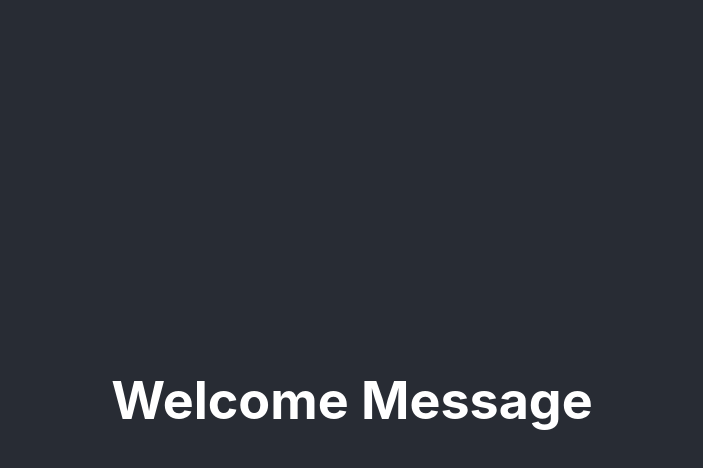
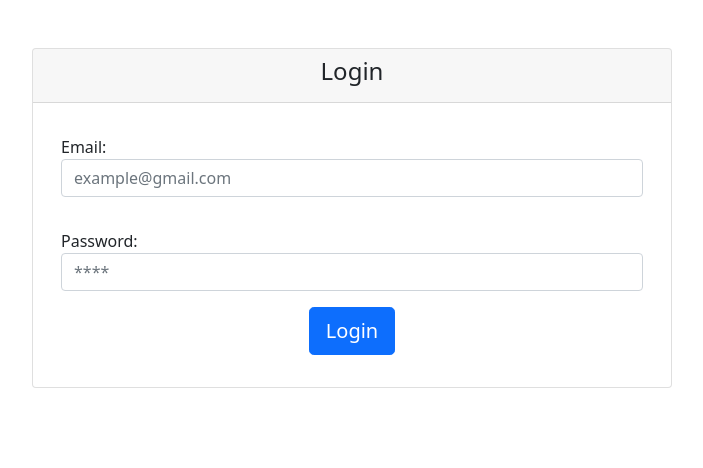
Before and after one commit to youngmikec/react-crm-dashboard, a React (Create React App) app: page /auth/login in a window 1280 px wide. Shown: the top 468 px of the page, without its empty margins (288-991 px from the left). Built offline with nearby package versions, Linux system fonts and the light colour scheme.

Commit message:
first commit

```diff
--- a/package.json
+++ b/package.json
@@ -7,10 +7,13 @@
     "@testing-library/react": "^13.2.0",
     "@testing-library/user-event": "^13.5.0",
     "axios": "^0.27.2",
+    "bootstrap": "^5.1.3",
     "react": "^18.1.0",
     "react-dom": "^18.1.0",
     "react-router": "^6.3.0",
+    "react-router-dom": "^6.3.0",
     "react-scripts": "5.0.1",
+    "react-toastify": "^9.0.1",
     "web-vitals": "^2.1.4"
   },
   "scripts": {
--- a/src/App.js
+++ b/src/App.js
@@ -1,12 +1,45 @@
+import React, { useState, useEffect } from 'react';
+import { BrowserRouter as Router, Routes, Route  } from "react-router-dom";
+
+//Routes
+import {appRoutes, privateRoutes} from './routes';
+
 import './App.css';
+import { isAuthenticated } from './utils';
 
 function App() {
+  let [authenticated, setAuthenticated] = useState(false);
+
+  useEffect(() => {
+    const loggedIn = isAuthenticated();
+    setAuthenticated(loggedIn);
+  }, [authenticated]);
+
+  const getRoutes = (routes) => {
+    return routes.map((route, indx) => {
+      return <Route
+        exact
+        path={route.path}
+        key={indx}
+        element={<route.component/>}
+      />
+    })
+  }
+
   return (
-    <div className="App">
-      <header className="App-header">
-        <h1>Welcome Message</h1>
-      </header>
-    </div>
+    <Router>
+      <Routes>
+        {
+          authenticated
+          ? (
+            getRoutes(privateRoutes)
+          )
+          : (
+            getRoutes(appRoutes)
+          )
+        }
+      </Routes>
+    </Router>
   );
 }
 
--- /dev/null
+++ b/src/components/Alert/index.jsx
@@ -0,0 +1,23 @@
+import React, {useEffect} from 'react';
+import { ToastContainer, toast } from 'react-toastify';
+
+const Alert = ({message}) => {
+    useEffect(
+        () => {
+            toast(message, {
+                position: "top-right",
+                autoClose: 5000,
+                hideProgressBar: false,
+                closeOnClick: true,
+                pauseOnHover: true,
+                draggable: true,
+                progress: undefined,
+            });
+        }
+    )
+    return (
+        <ToastContainer/>
+    )
+}
+
+export default Alert;
--- a/src/pages/login/index.jsx
+++ b/src/pages/login/index.jsx
@@ -1,9 +1,77 @@
-import React from "react";
+import React, { useState } from "react";
+import Alert from '../../components/Alert';
+import { loginUser } from "../../services/auth";
+import "bootstrap/dist/css/bootstrap.min.css";
 
 const Login = () => {
+    let [email, setEmail] = useState(null);
+    let [password, setPassword] = useState(null);
+
+    const handleChangeEvent = (value, name) => {
+        switch(name){
+            case 'email':
+                setEmail(value);
+                break;
+            case 'password':
+                setPassword(value);
+                break;
+            default:
+                break;
+        }
+    }
+
+    const handleSubmit = (event) => {
+        event.preventDefault();
+        const {status, message} = loginUser(email, password);
+        if(status === 403){
+            <Alert message={message} />
+            return;
+        }
+        <Alert message={message} />
+    }
+
     return (
-        <div>
-            <h1>Footer works</h1>
+        <div className="pt-5">
+            <div className="card w-50 mx-auto">
+                <div className="card-header text-center">
+                    <h4 className="card-title">Login</h4>
+                </div>
+                <div className="card-body">
+                    <div className="container">
+                        <form className="form" onSubmit={handleSubmit}>
+                            <div className="row">
+                                <div className="col-12">
+                                    <div className="form-group my-3">
+                                        <label htmlFor='email'>Email:</label>
+                                        <input
+                                            type='email'
+                                            onChange={(event) => {handleChangeEvent(event.target.value, 'email')}}
+                                            className="form-control"
+                                            name="email"
+                                            placeholder="example@gmail.com"
+                                        />
+                                    </div>
+                                </div>
+                            </div>
+
+                            <div className="form-group my-3">
+                                <label htmlFor='password'>Password:</label>
+                                <input
+                                    type='password'
+                                    onChange={(event) => {handleChangeEvent(event.target.value, 'password')}}
+                                    className="form-control"
+                                    name="password"
+                                    placeholder="****"
+                                />
+                            </div>
+
+                            <div className="form-group text-center my-3">
+                                <button className="btn btn-primary btn-lg">Login</button>
+                            </div>
+                        </form>
+                    </div>
+                </div>
+            </div>
         </div>
     )
 }
--- a/src/routes/index.js
+++ b/src/routes/index.js
@@ -3,18 +3,21 @@ import Login from '../pages/login';
 
 export const privateRoutes = [
     {
-        path: '/',
+        path: '/home',
         name: 'Home',
         component: Home
     }
 ];
 
-const appRoutes = [
+export const appRoutes = [
     {
-        path: 'auth/login',
+        path: '/auth/login',
         name: 'login',
         component: Login
-    }
+    },
+    {
+        path: '/auth/signup',
+        name: 'login',
+        component: Login
+    },
 ];
-
-export default appRoutes;
--- a/src/services/auth/index.js
+++ b/src/services/auth/index.js
@@ -1,4 +1,5 @@
 import { setLocalStorageData } from "../../utils";
+import { useHistory } from 'react';
 
 const users_from_db = [
     {
@@ -25,6 +26,7 @@ export const loginUser = (email, password) => {
     const returnedUser = users_from_db.find(user => (user.email === email && user.password === password));
     if(returnedUser){
         setLocalStorageData('user', returnedUser);
+        window.history.pushState(null, '', '/home');
         return {
             status: 200,
             message: "User logged in successfully",
@@ -32,7 +34,7 @@ export const loginUser = (email, password) => {
     }
 
     return {
-        status: 400,
+        status: 403,
         message: "Incorrect Email or password",
     };
 }
```
Also changed, not shown: 1 other file (tests, documents, lock files or other folders).
